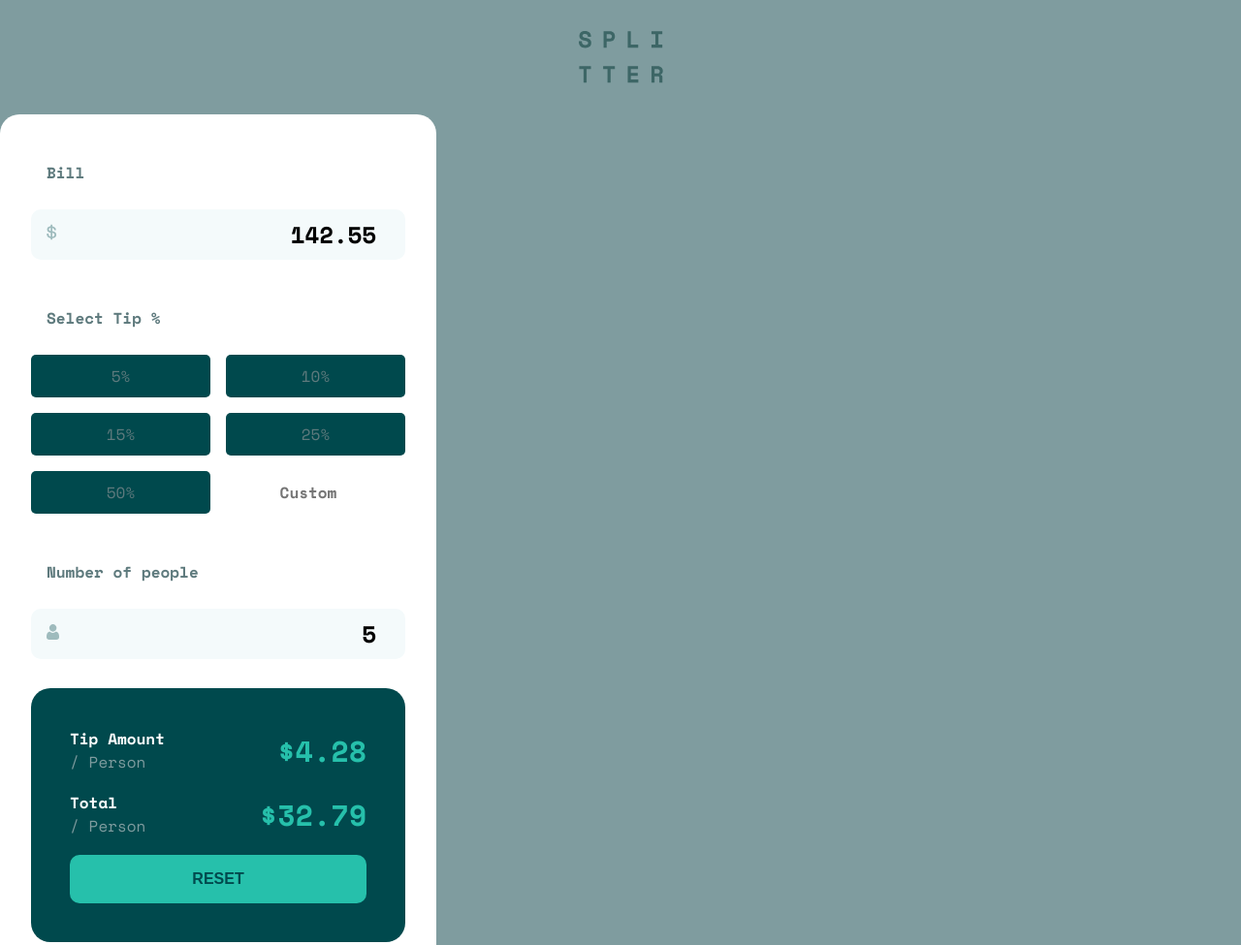
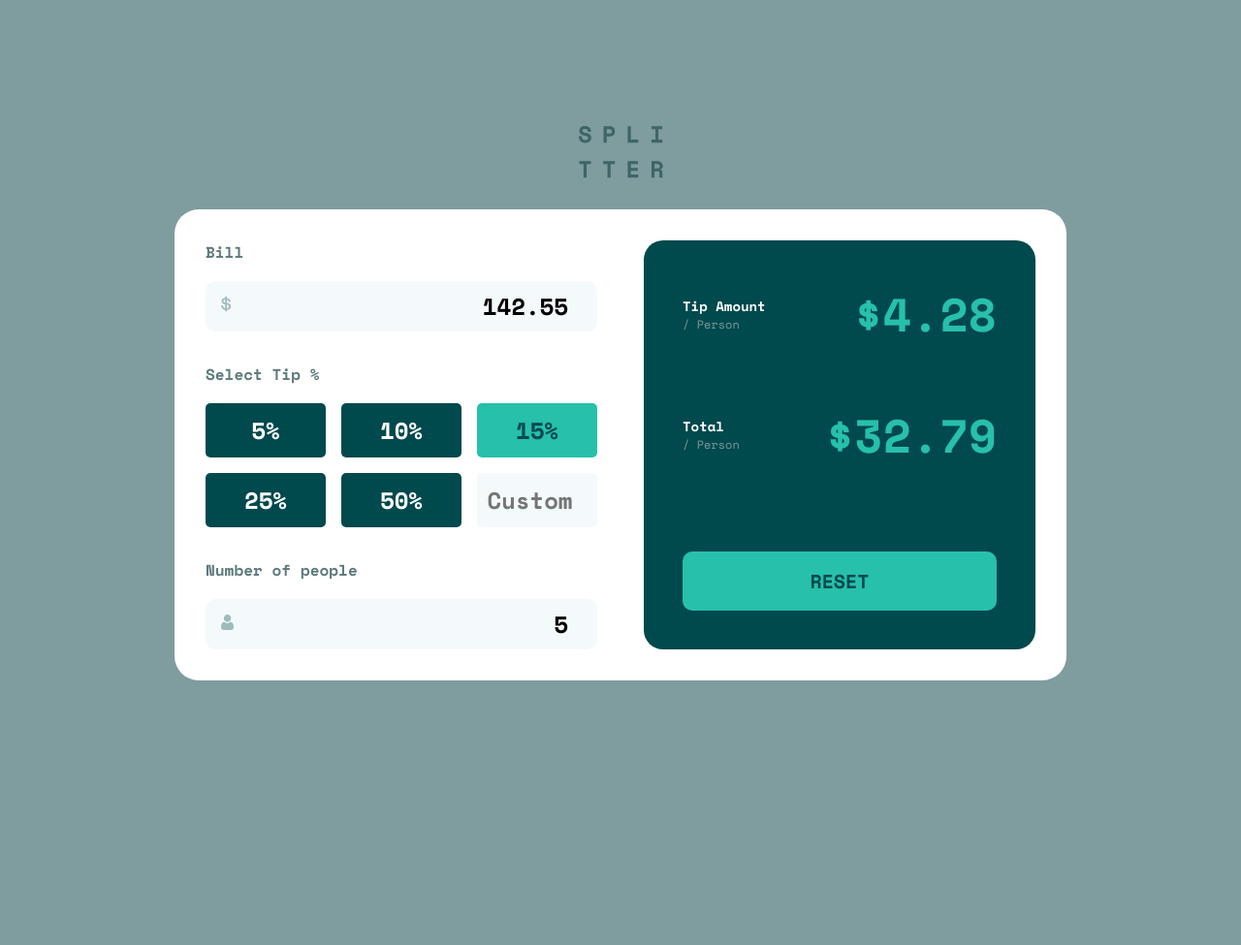
Before and after one commit to DhirtyHefty/tip-calculator, a plain HTML site: page index.html in a window 1280 px wide. Shown: the top 975 px of the page at 97% size. After the commit the page ends 800 px from the top, so only its background shows below. Drawn offline with nearby package versions, Linux system fonts and the light colour scheme.

Commit message:
cleaned css and added desktop view

```diff
--- a/style.css
+++ b/style.css
@@ -32,6 +32,10 @@ body{
     min-height: 100vh;
     background-color: var(--Grey-400);
     font-family: var(--FF);
+    display: flex;
+    flex-direction: column;
+    align-items: center;
+    justify-content: center;
 }
 
 header{
@@ -49,8 +53,7 @@ header{
     gap: 30px;
     max-width: 450px;
     width: 100%;
-    border-top-left-radius: 20px;
-    border-top-right-radius: 20px;
+    border-radius: 20px;
 }
 
 .input-section{
@@ -69,7 +72,7 @@ header{
     color: var(--Grey-500);
     font-size: 16px;
     font-weight: var(--FW);
-    padding: 1rem;
+    padding: 0 0 0.5rem 0;
 }
 
 
@@ -90,6 +93,11 @@ header{
 
 .input-field:hover{
     border: 2px solid var(--Grey-400);
+}
+
+.input-field:focus{
+    outline: none;
+    border: 2px solid var(--GREEN-400);
 }
 
 .input-wrapper{
@@ -114,9 +122,10 @@ header{
     border-radius: 5px;
     border: none;
     background-color: var(--Green-900);
-    color: var(--Grey-500);
-    font-size: 16px;
+    color: var(--White);
+    font-size: 24px;
     font-family: var(--FF);
+    font-weight: var(--FW);
     max-width: 200px;
     width: 100% ;
     cursor: pointer;
@@ -127,18 +136,30 @@ header{
     color: var(--Green-900);
 }
 
+.tip-btn.active{
+    background-color: var(--GREEN-400);
+    color: var(--Green-900);
+}
+
 .custom-input{
     font-family: var(--FF);
     text-align: center;
-    font-size: 16px;
+    font-size: 24px;
     border: none;
     font-weight: var(--FW);
     max-width: 200px;
     width: 100% ;
     cursor: pointer;
+    background-color: var(--Grey-50);
+    border-radius: 5px;
 }
 
 .custom-input:hover{
+    border: 2px solid var(--Grey-400);
+}
+
+.custom-input:active{
+    outline: none;
     border: 2px solid var(--Grey-400);
 }
 
@@ -147,7 +168,9 @@ header{
     background-color: var(--Green-900);
     padding: 40px;
     border-radius: 20px;
-
+    display: flex;
+    flex-direction: column;
+    justify-content: space-between;
 }
 
 .result-row{
@@ -159,15 +182,17 @@ header{
 
 .result-label-main{
     color: var(--White);
+    font-size: 14px;
 }
 
 .result-label-sub{
     color: var(--Grey-400);
+    font-size: 12px;
 }
 
 .result-amount{
     font-weight: 700;
-    font-size: 30px;
+    font-size: 48px;
     color: var(--GREEN-400);
 }
 
@@ -178,6 +203,28 @@ header{
     font-weight: 700;
     border: none;
     border-radius: 10px;
-    font-size: 16px;
+    font-size: 20px;
     color: var(--Green-900);
+    cursor: pointer;
+    font-family: var(--FF);
+    margin-top: 2rem;
 }
+
+.reset-btn:hover{
+    background-color: hsl(172, 67%, 65%);
+}
+
+@media (min-width: 1024px) {
+    .container{
+        grid-template-columns: 1fr 1fr;
+        max-width: 920px;
+        width: 100%;
+        gap: 48px;
+        padding: 32px;
+        border-radius: 25px;
+    }
+
+    .tip-grid{
+        grid-template-columns: repeat(3, 1fr);
+    }
+}
```
